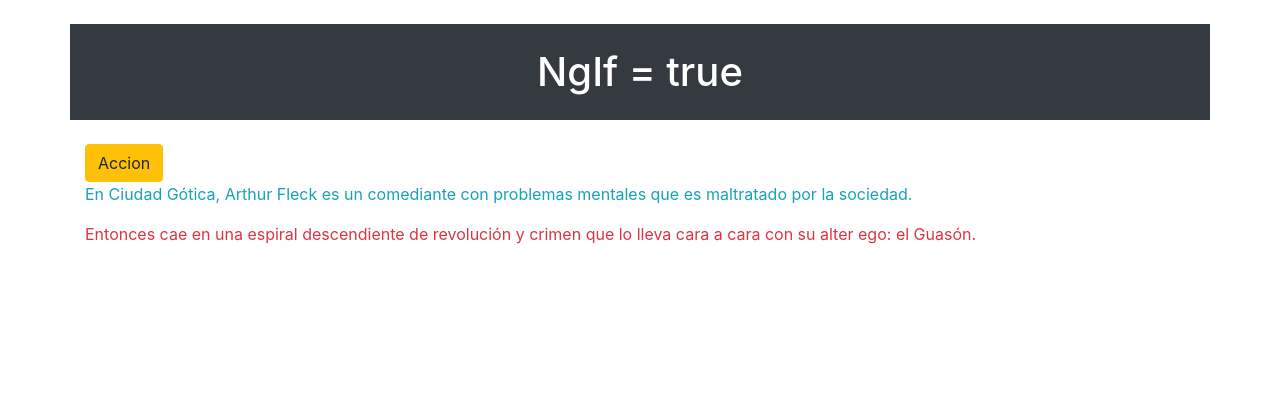
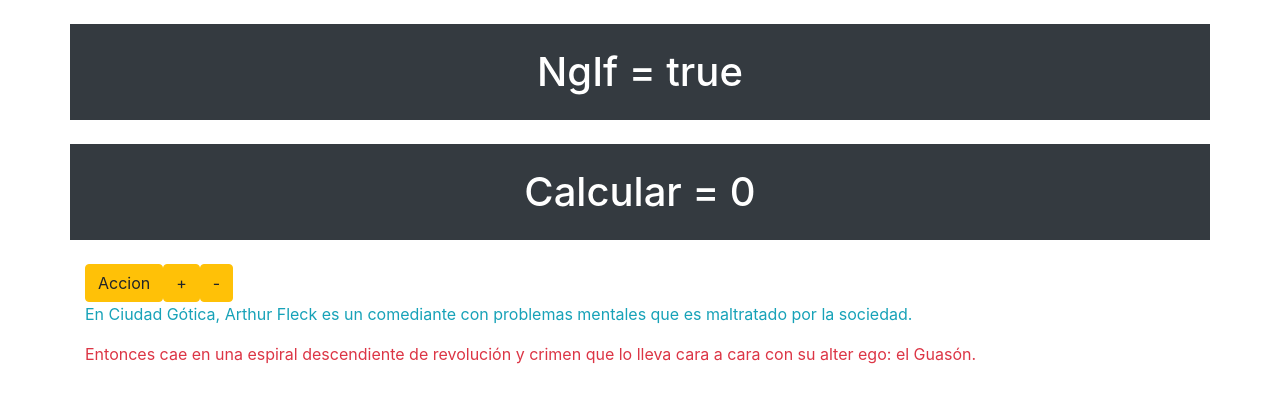
Before and after one commit to jose00796/Angular_My-app_CASA, an Angular app: page / in a window 1280 px wide. Shown: the top 402 px of the page. Built offline with nearby package versions, Linux system fonts and the light colour scheme.

Commit message:
Agregamos los botones de suma y resta para que interactuen con una clase Calc

```diff
--- a/src/app/app.component.html
+++ b/src/app/app.component.html
@@ -1,6 +1,11 @@
 <h1 class="container bg-dark text-white text-center my-4 py-4">NgIf = {{show}}</h1>
+<h1 class="container bg-dark text-white text-center my-4 py-4">Calcular = {{calc}}</h1>
+
 <div class="container" >
     <button class="btn btn-warning" (click) = "show =! show" >Accion</button>
+    <button class="btn btn-warning" (click) = "calc = calc + 1">+</button>
+    <button class="btn btn-warning" (click) = "calc = calc - 1">-</button>
+
     <p class="text-info" *ngIf = "show">En Ciudad Gótica, Arthur Fleck es un comediante con problemas mentales que es maltratado por la sociedad.</p>
 
     <p class="text-danger">Entonces cae en una espiral descendiente de revolución y crimen que lo lleva cara a cara con su alter ego: el Guasón.</p>
--- a/src/app/app.component.ts
+++ b/src/app/app.component.ts
@@ -8,4 +8,5 @@ import { Component } from '@angular/core';
 export class AppComponent {
   title = 'Migdaly es Preciosa';
   show:boolean = true;
+  calc:number = 0;
 }
```
